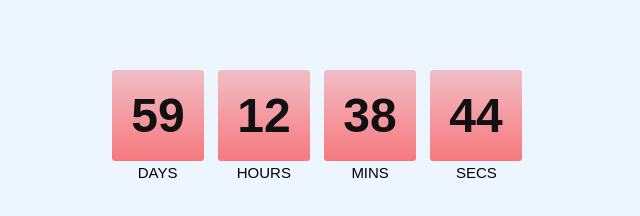
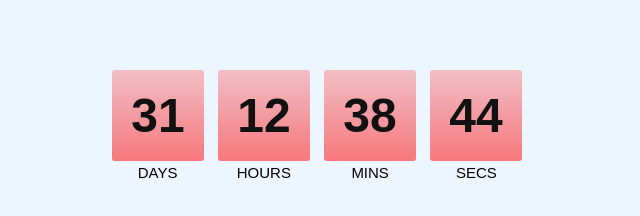
Before and after one commit to DAZ-Labs/UI-Tool-Kit, a plain HTML site: page commingSoon.html in a window 1280 px wide. Shown: the part 214-430 px from the top of the page, 608-1248 px from the left. Drawn offline with Linux system fonts and the light colour scheme.

Commit message:
Month bug fix

```diff
--- a/commingSoon.html
+++ b/commingSoon.html
@@ -379,7 +379,7 @@
 
 
 		<script>
-			var target_date = new Date(2019,2,7,0,0); // set the countdown date
+			var target_date = new Date(2019,1,7,0,0); // set the countdown date
 			var days, hours, minutes, seconds; // variables for time units
 
 			var countdown = document.getElementById("tiles"); // get tag element
```
